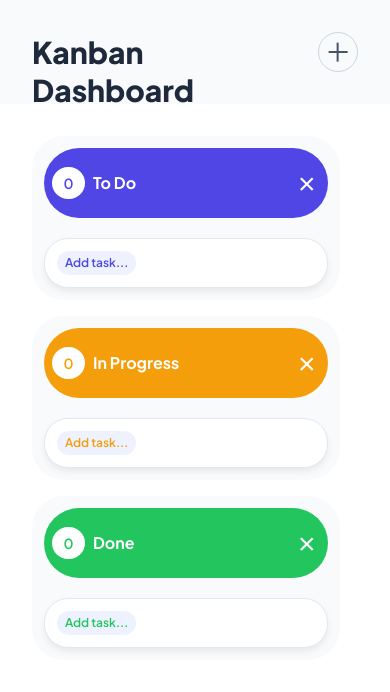
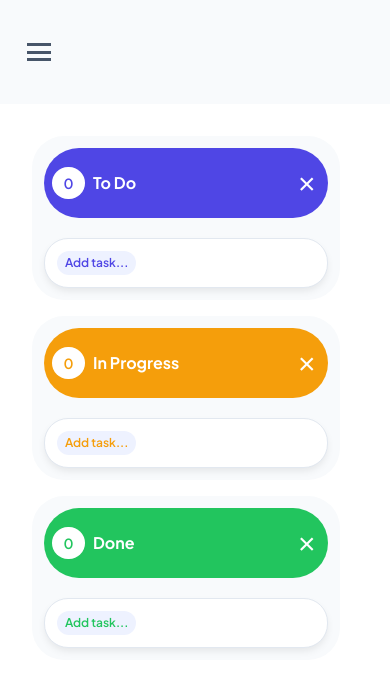
Before and after one commit to jackboys910/Practice-Modsen-2025, a React (Vite) app: page / in a window 390 px wide. Shown: the top 692 px of the page. Built offline with nearby package versions, Linux system fonts and the light colour scheme.

Commit message:
feat: added version of Header for small screen width with HamburgerManu

```diff
--- a/src/components/Header/index.styled.ts
+++ b/src/components/Header/index.styled.ts
@@ -1,4 +1,6 @@
 import styled from 'styled-components';
+
+import { resolution } from '../../constants/resolutions';
 
 export const StyledHeader = styled.header`
   width: 100%;
@@ -7,6 +9,12 @@ export const StyledHeader = styled.header`
   display: flex;
   align-items: center;
   padding: 0 32px;
+  position: relative;
+
+  @media (${resolution.mobile}) {
+    padding: 0 16px;
+    justify-content: space-between;
+  }
 `;
 
 export const ContentWrapper = styled.div`
@@ -16,6 +24,11 @@ export const ContentWrapper = styled.div`
   justify-content: space-between;
   align-items: center;
   gap: 8px;
+
+  @media (${resolution.mobile}) {
+    width: 100%;
+    justify-content: flex-start;
+  }
 `;
 
 export const TitleWrapper = styled.div`
@@ -26,6 +39,10 @@ export const TitleWrapper = styled.div`
   font-weight: ${({ theme }) => theme.fontWeights.EXTRA_BOLD};
   line-height: ${({ theme }) => theme.lineHeight.LARGE};
   color: ${({ theme }) => theme.colors.PRIMARY_TITLE};
+
+  @media (${resolution.mobile}) {
+    display: none;
+  }
 `;
 
 export const PlusWrapper = styled.button`
@@ -35,6 +52,10 @@ export const PlusWrapper = styled.button`
   border: 1px solid ${({ theme }) => theme.colors.ADD_COLUMN_BORDER};
   border-radius: ${({ theme }) => theme.borderRadius.MEDIUM};
   position: relative;
+
+  @media (${resolution.mobile}) {
+    display: none;
+  }
 `;
 
 export const PlusIcon = styled.span`
@@ -53,4 +74,57 @@ export const PlusIcon = styled.span`
     left: 50%;
     transform: translate(-50%, -50%);
   }
+
+  @media (${resolution.mobile}) {
+    display: none;
+  }
 `;
+
+export const HamburgerIcon = styled.div`
+  display: none;
+
+  @media (${resolution.mobile}) {
+    width: 24px;
+    height: 18px;
+    display: flex;
+    flex-direction: column;
+    justify-content: space-between;
+    cursor: pointer;
+    margin-left: 11px;
+
+    div {
+      width: 100%;
+      height: 3px;
+      background-color: ${({ theme }) => theme.colors.INITIAL_DESCRIPTION};
+    }
+  }
+`;
+
+export const Menu = styled.div`
+  position: absolute;
+  top: 104px;
+  left: 0;
+  width: 250px;
+  height: 350px;
+  background-color: ${({ theme }) => theme.colors.PRIMARY_BACKGROUND};
+  box-shadow: 2px 0 8px #00000033;
+  padding: 16px;
+  display: flex;
+  flex-direction: column;
+  gap: 16px;
+`;
+
+export const MenuButton = styled.button`
+  font-family: 'PlusJakartaSansSemiBold';
+  border-radius: ${({ theme }) => theme.borderRadius.MEDIUM};
+  font-size: ${({ theme }) => theme.fontSizes.MEDIUM};
+  color: ${({ theme }) => theme.colors.PRIMARY_BACKGROUND};
+  background-color: ${({ theme }) => theme.colors.ADD_COLUMN_BUTTON};
+  width: 100%;
+  padding: 12px;
+  border: none;
+
+  &:hover {
+    background-color: ${({ theme }) => theme.colors.ADD_COLUMN_BUTTON_HOVER};
+  }
+`;
--- a/src/components/Header/index.tsx
+++ b/src/components/Header/index.tsx
@@ -1,18 +1,36 @@
-import { ContentWrapper, PlusIcon, PlusWrapper, StyledHeader, TitleWrapper } from './index.styled';
+import { useState } from 'react';
+
+import { ContentWrapper, HamburgerIcon, Menu, MenuButton, PlusIcon, PlusWrapper, StyledHeader, TitleWrapper } from './index.styled';
 
 interface IHeaderProps {
   onAddColumn: () => void;
 }
 
 const Header: React.FC<IHeaderProps> = ({ onAddColumn }) => {
+  const [isMenuOpen, setIsMenuOpen] = useState(false);
+
+  const toggleMenu = () => {
+    setIsMenuOpen((prevState) => !prevState);
+  };
+
   return (
     <StyledHeader>
       <ContentWrapper>
         <TitleWrapper>Kanban Dashboard</TitleWrapper>
+        <HamburgerIcon onClick={toggleMenu}>
+          <div />
+          <div />
+          <div />
+        </HamburgerIcon>
         <PlusWrapper onClick={onAddColumn}>
           <PlusIcon />
         </PlusWrapper>
       </ContentWrapper>
+      {isMenuOpen && (
+        <Menu>
+          <MenuButton onClick={onAddColumn}>Добавить колонку</MenuButton>
+        </Menu>
+      )}
     </StyledHeader>
   );
 };
--- a/src/constants/resolutions/index.ts
+++ b/src/constants/resolutions/index.ts
@@ -1,3 +1,3 @@
 export const resolution = {
-  mobile: 'max-width: 700px',
+  mobile: 'max-width: 690px',
 };
--- a/src/constants/styles/theme/theme.ts
+++ b/src/constants/styles/theme/theme.ts
@@ -3,6 +3,7 @@ export const theme = {
     PRIMARY_TITLE: '#1E293B',
     PRIMARY_BACKGROUND: '#F8FAFC',
     ADD_COLUMN_BUTTON: '#475569',
+    ADD_COLUMN_BUTTON_HOVER: '#2B3440',
     ADD_COLUMN_BORDER: '#CBD5E1',
     COLUMN_TITLE: '#FFFFFF',
     TASK_BORDER: '#E2E8F0',
```
